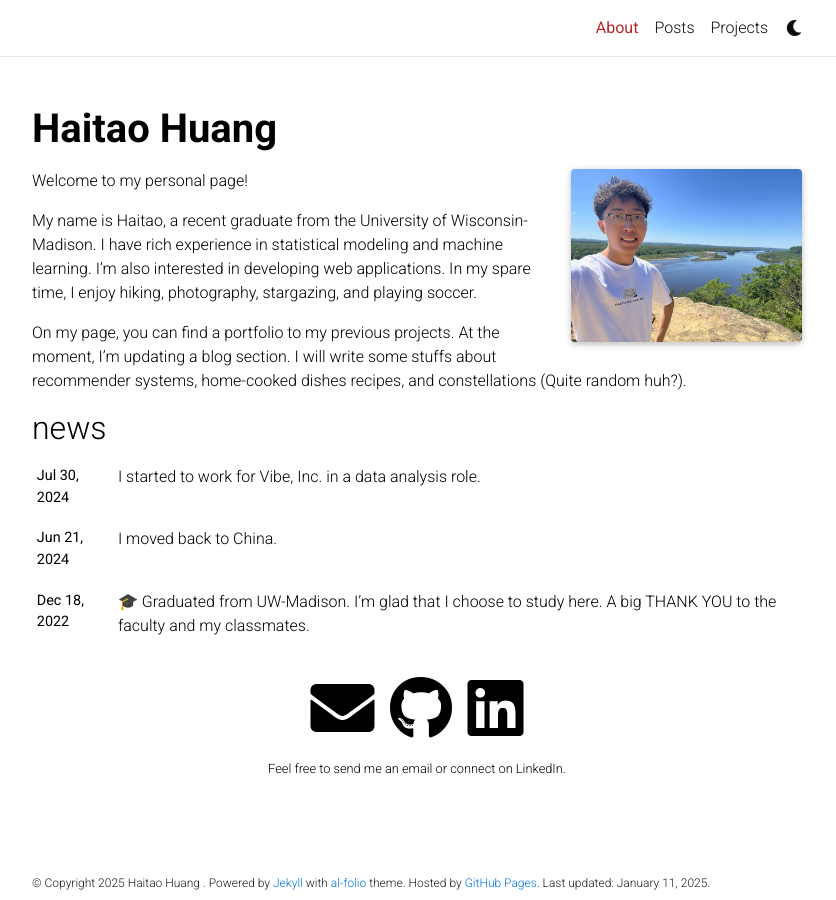
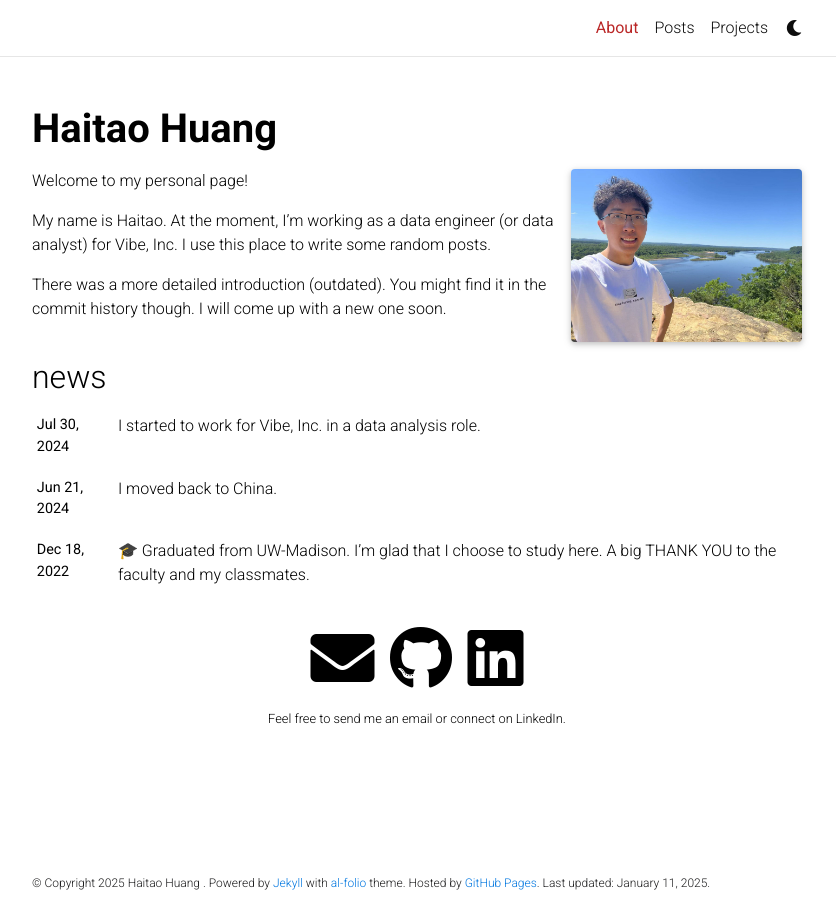
Before and after one commit to v0rt3xh/v0rt3xh.github.io, a Jekyll site: the page built from _pages/about.md, in a window 1280 px wide. Shown: the whole page, without its empty margins (223-1059 px from the left). Built offline with Jekyll 4.4.1, drawn with Linux system fonts in a browser that asks for light colours; full-size pictures stand in for the smaller copies a plugin makes; comment, search, counter and statistics services are not loaded; a style sheet for code colours, icons or effects is not loaded.

Commit message:
Updated introduction

```diff
--- a/_pages/about.md
+++ b/_pages/about.md
@@ -17,6 +17,6 @@ social: true  # includes social icons at the bottom of the page
 
 Welcome to my personal page!
 
-My name is Haitao, a recent graduate from the University of Wisconsin-Madison. I have rich experience in statistical modeling and machine learning. I'm also interested in developing web applications. In my spare time, I enjoy hiking, photography, stargazing, and playing soccer.
+My name is Haitao. At the moment, I'm working as a data engineer (or data analyst) for Vibe, Inc. I use this place to write some random posts.
 
-On my page, you can find a portfolio to my previous projects. At the moment, I'm updating a blog section. I will write some stuffs about recommender systems, home-cooked dishes recipes, and constellations (Quite random huh?).
+There was a more detailed introduction (outdated). You might find it in the commit history though. I will come up with a new one soon.
```
